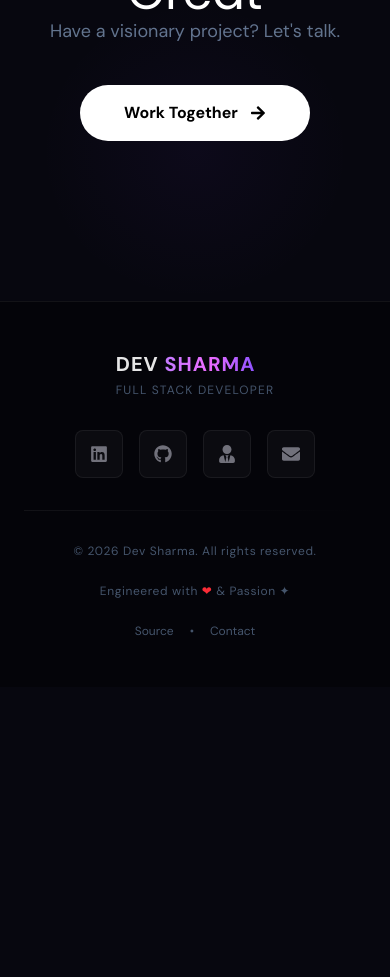
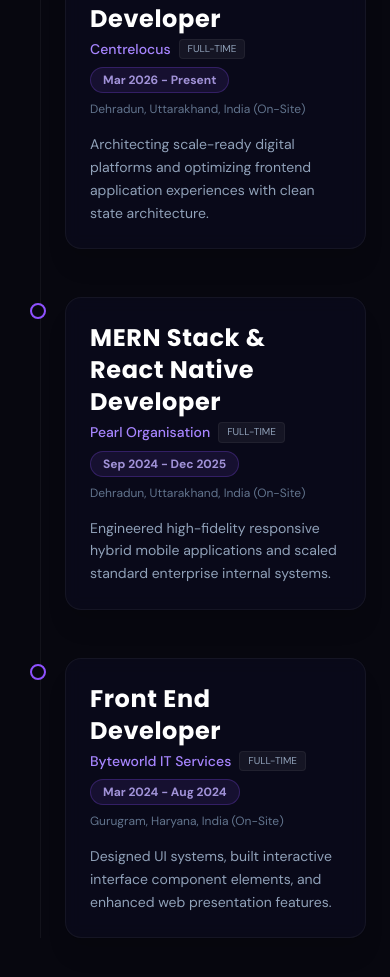
Before and after one commit to devsharma2208/latest_portfoio, a Next.js app: page /works in a window 390 px wide. Shown: the part 6020-6997 px from the top of the page. Before the commit the page ends 6707 px from the top, so only its background shows below. Built offline with nearby package versions, Linux system fonts and the light colour scheme.

Commit message:
udpated exeprience

```diff
--- a/src/app/blogs/page.jsx
+++ b/src/app/blogs/page.jsx
@@ -71,22 +71,33 @@
 
 /* ─────────────── Blog List Card ─────────────── */
 const BlogListCard = ({ blog, index, onOpen }) => {
+  const isComingSoon = blog.date === "Coming Soon";
+
   return (
     <motion.div
       initial={{ opacity: 0, y: 30 }}
       whileInView={{ opacity: 1, y: 0 }}
       transition={{ delay: index * 0.1, duration: 0.6 }}
       viewport={{ once: true }}
-      whileHover={{ x: 6 }}
-      className="group flex flex-col sm:flex-row items-stretch gap-4 sm:gap-5 p-4 sm:p-5 rounded-2xl border border-white/[0.06] hover:border-purple-500/25 hover:bg-purple-500/[0.03] cursor-pointer transition-all duration-500"
-      onClick={onOpen}
+      whileHover={isComingSoon ? {} : { x: 6 }}
+      // Agar 'Coming Soon' hai to click event fire nahi hoga aur pointer cursor remove ho jayega
+      className={`group flex flex-col sm:flex-row items-stretch gap-4 sm:gap-5 p-4 sm:p-5 rounded-2xl border border-white/[0.06] ${
+        isComingSoon
+          ? "opacity-75 cursor-default"
+          : "hover:border-purple-500/25 hover:bg-purple-500/[0.03] cursor-pointer"
+      } transition-all duration-500`}
+      onClick={() => {
+        if (!isComingSoon) {
+          onOpen();
+        }
+      }}
     >
       <div className="relative w-full sm:w-[200px] md:w-[240px] h-[140px] sm:h-auto flex-shrink-0 rounded-xl overflow-hidden">
         <Image
           src={blog.img}
           alt={blog.title}
           fill
-          className="object-cover transition-transform duration-700 group-hover:scale-110"
+          className={`object-cover transition-transform duration-700 ${!isComingSoon && "group-hover:scale-110"}`}
           sizes="(max-width: 640px) 100vw, 240px"
         />
       </div>
@@ -102,7 +113,7 @@
           </span>
         </div>
 
-        <h3 className="text-base sm:text-lg font-bold text-white leading-snug mb-2 group-hover:text-purple-200 transition-colors duration-400">
+        <h3 className={`text-base sm:text-lg font-bold text-white leading-snug mb-2 ${!isComingSoon && "group-hover:text-purple-200"} transition-colors duration-400`}>
           {blog.title}
         </h3>
 
@@ -111,20 +122,23 @@
         </p>
 
         <div className="flex items-center justify-between mt-auto">
-          <span className="text-[11px] text-slate-600 flex items-center gap-1.5">
+          <span className={`text-[11px] flex items-center gap-1.5 ${isComingSoon ? "text-purple-400/80 font-medium" : "text-slate-600"}`}>
             <FaCalendarAlt className="w-2.5 h-2.5" />
             {blog.date}
           </span>
-          <span className="w-8 h-8 rounded-lg flex items-center justify-center bg-white/[0.04] border border-white/[0.06] group-hover:bg-purple-500/15 group-hover:border-purple-500/25 transition-all duration-400">
-            <FaArrowRight className="w-3 h-3 text-slate-500 group-hover:text-purple-400 group-hover:translate-x-0.5 transition-all duration-300" />
-          </span>
+
+          {!isComingSoon && (
+            <span className="w-8 h-8 rounded-lg flex items-center justify-center bg-white/[0.04] border border-white/[0.06] group-hover:bg-purple-500/15 group-hover:border-purple-500/25 transition-all duration-400">
+              <FaArrowRight className="w-3 h-3 text-slate-500 group-hover:text-purple-400 group-hover:translate-x-0.5 transition-all duration-300" />
+            </span>
+          )}
         </div>
       </div>
     </motion.div>
   );
 };
 
-/* ─────────────── Main Page ─────────────── */
+/* ── MAIN PAGE ── */
 const Blogs = () => {
   const [open, setOpen] = useState(false);
 
@@ -134,7 +148,6 @@
       "A comprehensive guide to getting started with React.js — components, state management, props, hooks, and building your first real-world application from scratch.",
     date: "August 20, 2025",
     readTime: "8 min read",
-    // ✅ 使用 import 的变量
     img: reactImg,
     tag: "Frontend",
   };
--- a/src/app/works/page.jsx
+++ b/src/app/works/page.jsx
@@ -2,7 +2,7 @@
 import React, { useEffect, useRef, useState } from "react";
 import Link from "next/link";
 import { motion, useScroll, useTransform, useSpring } from "framer-motion";
-import { FaGithub, FaExternalLinkAlt, FaArrowRight } from "react-icons/fa";
+import { FaGithub, FaExternalLinkAlt, FaArrowRight, FaBriefcase } from "react-icons/fa";
 
 import Header from "@/pages/Header/page";
 import Footer from "@/custom/Footer/page";
@@ -329,8 +329,8 @@
       description:
         "Mobile payment app enabling instant P2P transfers, QR-code scanning, and seamless wallet management for everyday transactions.",
       features: ["QR Pay", "Wallet System", "Security", "P2P Transfer"],
-      live: "https://play.google.com/store/apps/details?id=com.casham&hl=en",
-      code: "https://play.google.com/store/apps/details?id=com.casham&hl=en",
+      live: "https://play.google.com/store/details?id=com.casham&hl=en",
+      code: "https://play.google.com/store/details?id=com.casham&hl=en",
     },
     {
       title: "3B Profiles",
@@ -385,6 +385,33 @@
       live: "https://github.com/devsharma2208/Full-Stack/tree/master/Backend",
       code: "https://github.com/devsharma2208/Full-Stack/tree/master/Backend",
     },
+  ];
+
+  const experience = [
+    {
+      role: "Full Stack Developer",
+      company: "Centrelocus",
+      type: "Full-time",
+      duration: "Mar 2026 - Present",
+      location: "Dehradun, Uttarakhand, India (On-Site)",
+      description: "Architecting scale-ready digital platforms and optimizing frontend application experiences with clean state architecture."
+    },
+    {
+      role: "MERN Stack & React Native Developer",
+      company: "Pearl Organisation",
+      type: "Full-time",
+      duration: "Sep 2024 - Dec 2025",
+      location: "Dehradun, Uttarakhand, India (On-Site)",
+      description: "Engineered high-fidelity responsive hybrid mobile applications and scaled standard enterprise internal systems."
+    },
+    {
+      role: "Front End Developer",
+      company: "Byteworld IT Services",
+      type: "Full-time",
+      duration: "Mar 2024 - Aug 2024",
+      location: "Gurugram, Haryana, India (On-Site)",
+      description: "Designed UI systems, built interactive interface component elements, and enhanced web presentation features."
+    }
   ];
 
   return (
@@ -514,6 +541,59 @@
           </div>
         </section>
 
+        {/* EXPERIENCE SECTION */}
+        <section className="max-w-[1100px] mx-auto my-32 px-6">
+          <div className="mb-16">
+            <SectionLabel>Journey</SectionLabel>
+            <h2 className="font-[Bebas_Neue] text-5xl mt-3 tracking-wide">Professional Experience</h2>
+          </div>
+
+          <div className="relative border-l border-white/5 pl-6 ml-4 space-y-12">
+            {experience.map((exp, i) => (
+              <motion.div
+                key={i}
+                initial={{ opacity: 0, x: -20 }}
+                whileInView={{ opacity: 1, x: 0 }}
+                viewport={{ once: true }}
+                transition={{ duration: 0.5, delay: i * 0.1 }}
+                className="relative group"
+              >
+                {/* Custom Timeline Dot Marker */}
+                <div className="absolute -left-[35px] top-1.5 w-4 h-4 rounded-full bg-[#07070f] border-2 border-violet-500 group-hover:bg-violet-400 transition-colors duration-300 flex items-center justify-center">
+                  <div className="w-1 h-1 bg-white rounded-full hidden group-hover:block" />
+                </div>
+
+                <div className="bg-[#0c0c20]/60 hover:bg-[#0d0d23] border border-white/5 rounded-2xl p-6 md:p-8 transition-colors duration-300 shadow-xl backdrop-blur-sm">
+                  <div className="flex flex-col md:flex-row md:items-center justify-between gap-2 mb-4">
+                    <div>
+                      <h3 className="text-2xl font-bold text-white tracking-wide">{exp.role}</h3>
+                      <div className="flex flex-wrap items-center gap-2 mt-1 text-sm">
+                        <span className="text-violet-400 font-medium">{exp.company}</span>
+                        {exp.type && (
+                          <span className="text-[10px] uppercase bg-white/5 px-2 py-0.5 rounded text-slate-400 border border-white/5">
+                            {exp.type}
+                          </span>
+                        )}
+                      </div>
+                    </div>
+                    <div className="text-right md:text-right flex flex-col items-start md:items-end">
+                      <span className="text-xs font-bold text-violet-300/80 bg-violet-500/10 border border-violet-500/25 px-3 py-1 rounded-full whitespace-nowrap">
+                        {exp.duration}
+                      </span>
+                      {exp.location && (
+                        <span className="text-xs text-slate-500 mt-2">{exp.location}</span>
+                      )}
+                    </div>
+                  </div>
+                  <p className="text-slate-400 text-sm leading-relaxed max-w-[800px]">
+                    {exp.description}
+                  </p>
+                </div>
+              </motion.div>
+            ))}
+          </div>
+        </section>
+
         {/* CTA */}
         <section className="text-center py-40 px-6 relative overflow-hidden">
           <div className="absolute bottom-0 left-1/2 -translate-x-1/2 w-[80%] h-[300px] bg-[radial-gradient(ellipse,rgba(124,58,237,0.05)_0%,transparent_70%)] z-0" />
```
Also changed, not shown: src/app/about/page.jsx (+20 -23 lines).
